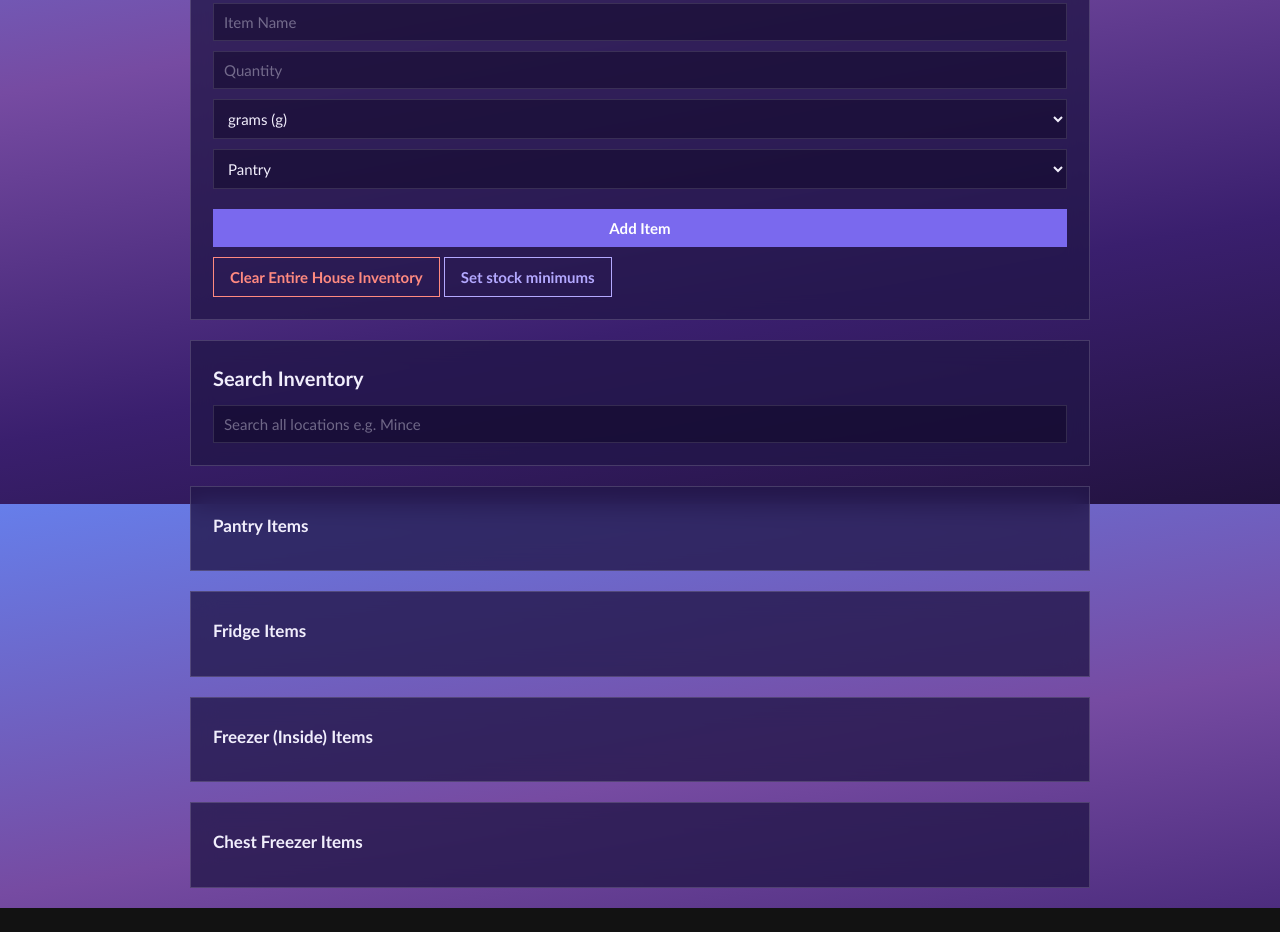
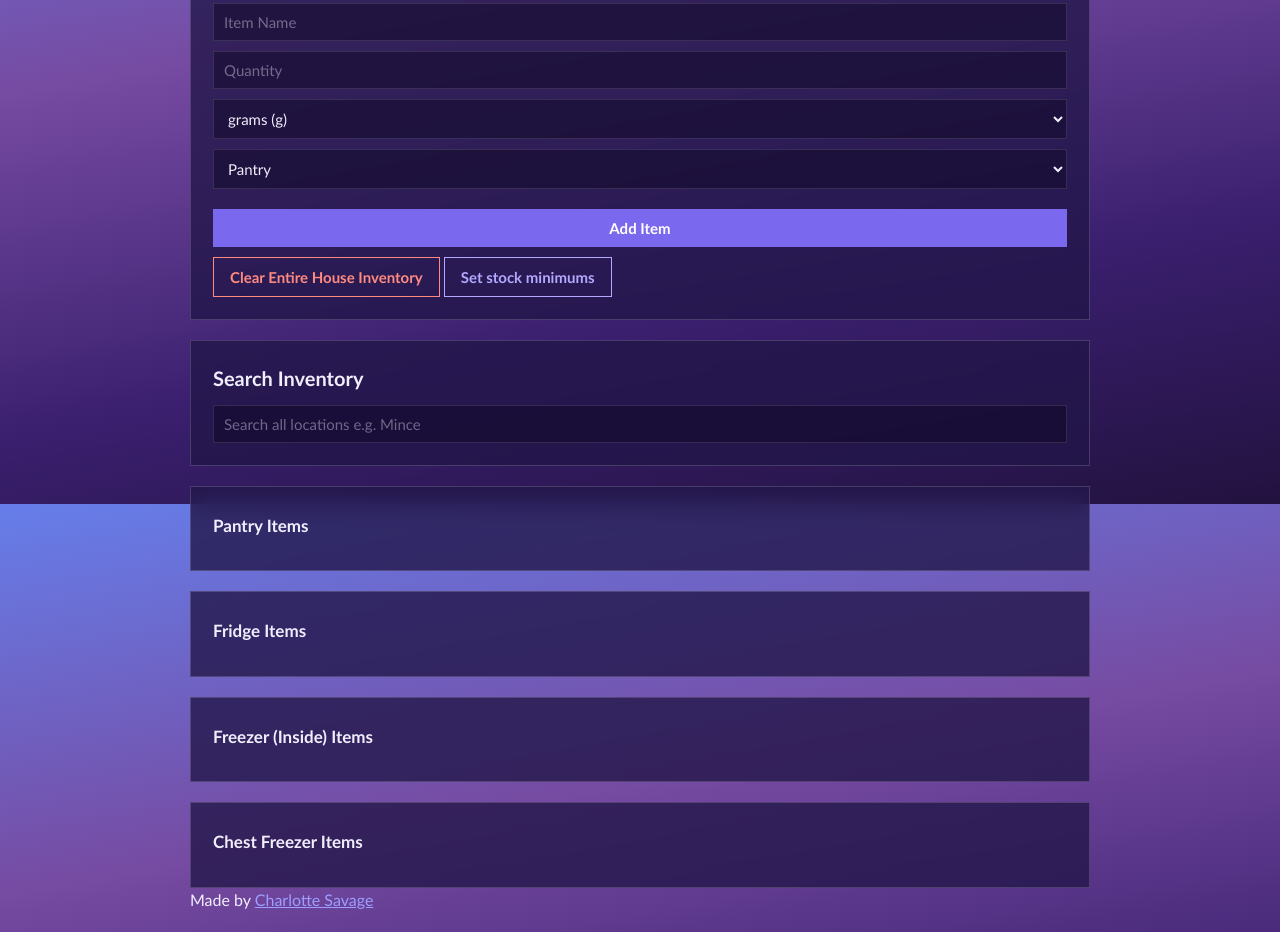
Before and after one commit to charlottesavage-NZ/Ingredients_And_Recipes, a website: page index.html in a window 1280 px wide. Shown: the part 296-1228 px from the top of the page. Before the commit the page ends 1204 px from the top, so only its background shows below. Drawn offline with Linux system fonts and the light colour scheme; no server answers.

Commit message:
Added a footer to every page
Made by Charlotte Savage with a link to my LinkedIn, on every page including the login page.

```diff
--- a/index.html
+++ b/index.html
@@ -179,6 +179,11 @@
             </section>
 
         </main>
+
+        <!-- Site footer - on every page, including the login page. -->
+        <footer class="site-footer">
+            Made by <a href="https://www.linkedin.com/in/charlotte-savage-64986b232/" target="_blank" rel="noopener">Charlotte Savage</a>
+        </footer>
     </div>
 
     <!-- This loads your JavaScript file. It should always be placed at the bottom of <body> -->
```
Also changed, not shown: login.html (+5 -0 lines), planner.html (+5 -0 lines), price-checker.html (+5 -0 lines), recipes.html (+5 -0 lines).
